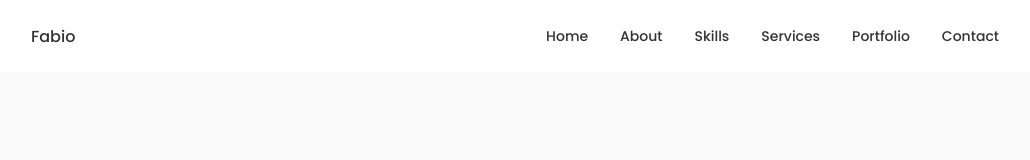
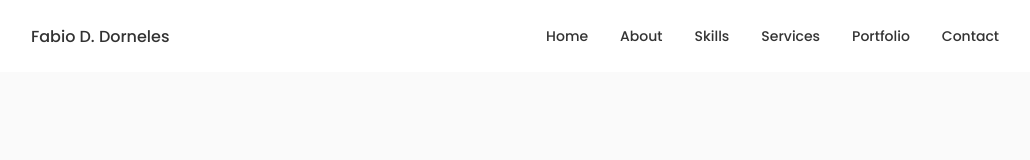
Before and after one commit to fabiodrneles/portfolio-react, a React (Create React App) app: page / in a window 1280 px wide. Shown: the top 160 px of the page, without its empty margins (125-1155 px from the left). Built offline with nearby package versions, Linux system fonts and the light colour scheme.

Commit message:
fix: Retirando uma div no final do codigo.

```diff
--- a/src/components/header/Header.jsx
+++ b/src/components/header/Header.jsx
@@ -9,7 +9,7 @@ const Header = () => {
     <header className="header">
       <nav className="nav container">
         <a href="index.html" className="nav__logo">
-          Fabio
+          Fabio D. Dorneles
         </a>
 
         <div className={Toggle ? "nav__menu show-menu" : "nav__menu"}>
@@ -60,8 +60,6 @@ const Header = () => {
         <div className="nav__toggle" onClick={() => showMenu(!Toggle)}>
           <i class="uil uil-apps"></i>
         </div>
-
-        <div className="nav__toggle"></div>
       </nav>
     </header>
   );
```
